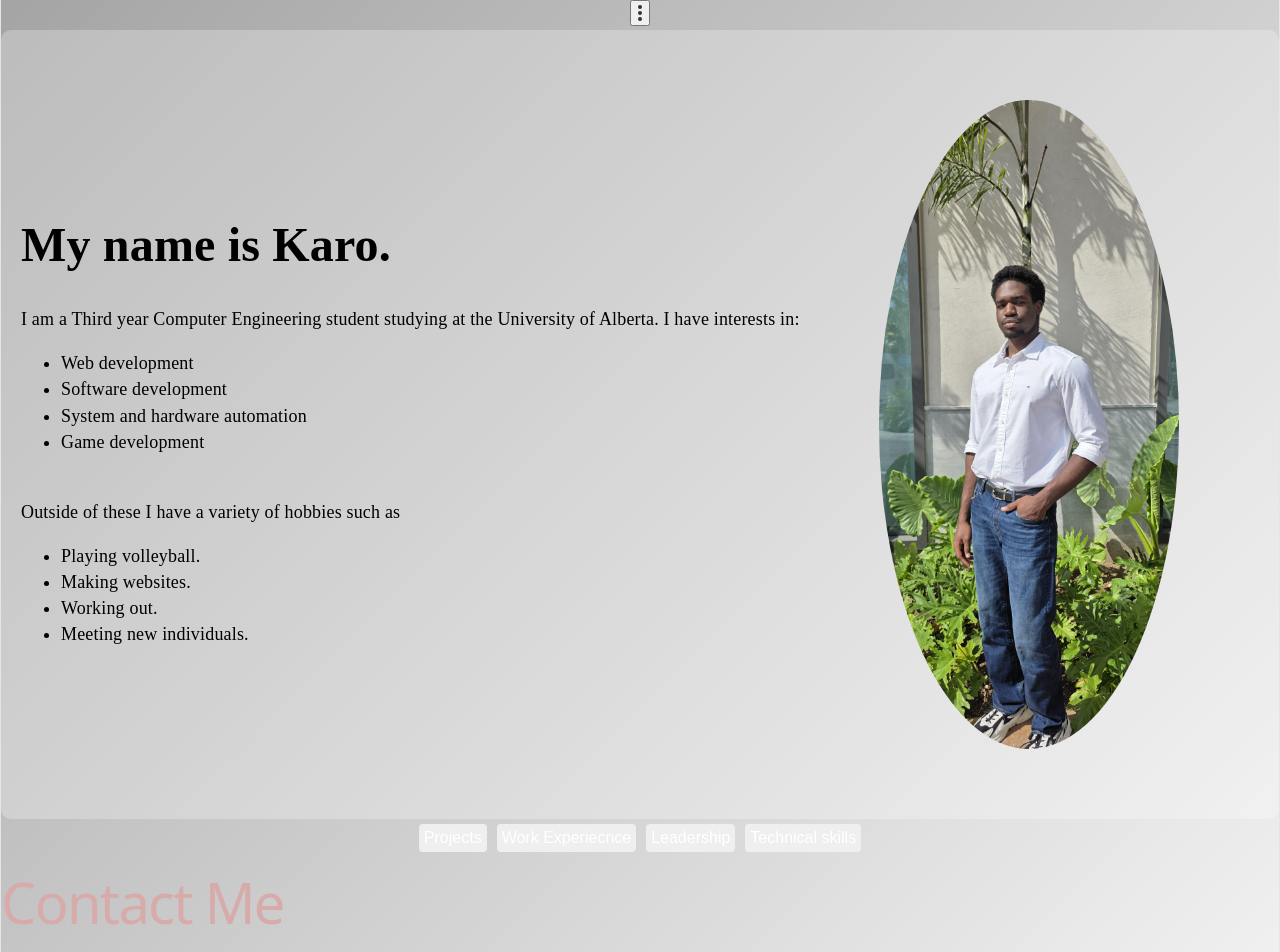
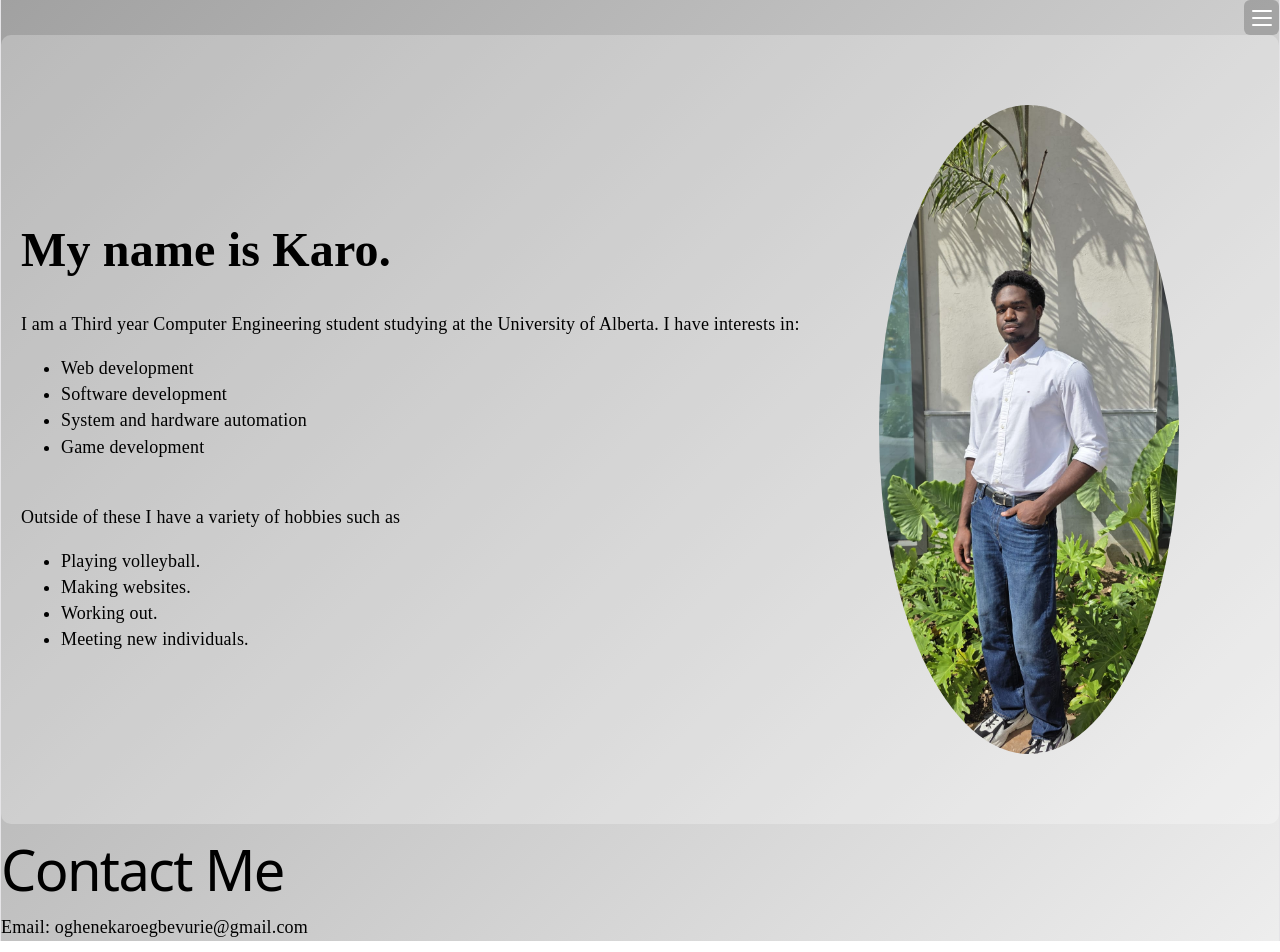
Before and after one commit to kdruid/My-Website, a React (Vite) app in the folder frontend/: page / in a window 1280 px wide. Shown: the top 952 px of the page. Built offline with nearby package versions, Linux system fonts and the light colour scheme.

Commit message:
drop_down menu_semi_complete

```diff
--- a/frontend/src/App.css
+++ b/frontend/src/App.css
@@ -29,6 +29,62 @@ html, body, #root {
     flex-direction: column;
   }
 }
+/* the dropdown menu bar*/
+#dropDown {
+  width: 35px;
+  height: 35px;
+  background-color: rgba(0,0,0,0.2);
+  border: none;
+  border-radius: 6px;
+  cursor: pointer;
+  display: flex;
+  flex-direction: column;
+  justify-content: center;
+  align-items: center;
+  gap: 5px;
+  margin-left: auto; /* pushes it to the right */
+}
+
+.hamburger-line {
+  width: 20px;
+  height: 2px;
+  background-color: white;
+  border-radius: 2px;
+}
+.overlay {
+  position: fixed;
+  width: 97vw;
+  height: 100vh;
+  z-index: 98;        /* below dropdown, above everything else */
+}
+.dropdown-menu {
+  position: fixed;
+  top: 55px;
+  right: 10px;
+  z-index: 99;
+  border-radius: 10px;
+  display: flex;
+  flex-direction: column;
+  padding: 8px;
+  gap: 6px;
+  min-width: 160px;
+  box-shadow: 0 4px 12px rgba(0,0,0,0.2);
+  background-color: rgba(255,255,255,0.15); /* add this */
+  backdrop-filter: blur(8px);               /* add this */
+  animation: slideDown 0.3s ease forwards;
+}
+
+@keyframes slideDown {
+  from {
+    opacity: 0;
+    transform: translateY(-20px);
+  }
+  to {
+    opacity: 1;
+    transform: translateY(0);
+  }
+}
+/*end of dropdown menu*/
 
 .App{
   font-size: large;
@@ -107,14 +163,12 @@ html, body, #root {
 }
 
 .collapsible{
-  font-size: medium;
-  flex-direction: row;
-  padding: 5px;
-  margin: 5px;
+  display: flex;
+  flex-direction: column;
+  justify-content: space-around;
   border-radius: 4px;
-  border: none;
-  color: rgb(255, 255, 255);
   cursor: pointer;
+  margin-left: auto;
   transition: 0.4s;
 }
 
@@ -131,7 +185,6 @@ html, body, #root {
   justify-content: space-between;
   align-items: center;
   background-color: rgba(255,255,255,0.25);
-
   text-align: left;
   box-sizing: border-box;
   border-radius: 10px;
@@ -150,9 +203,10 @@ html, body, #root {
   width: 100%;
 }
 
+
 .footer_container h1{
   text-align: left;
-  color: hsl(0, 37%, 76%);
+  color: hsl(0, 0%, 0%);
 }
 
 .footer_container a{
@@ -167,6 +221,12 @@ html, body, #root {
 
 .footer_container a:hover{
   color: #6f5252;
+}
+
+header{
+  position: sticky;
+  top: 0;
+  z-index: 100;
 }
 
 .images{
@@ -203,6 +263,3 @@ table {
 ul{
   text-align: left;
 }
-
-
-/* the dot menu bar*/
--- a/frontend/src/App.jsx
+++ b/frontend/src/App.jsx
@@ -1,5 +1,5 @@
 import "./App.css"
-import { useState } from 'react'
+import { useState, useContext, useRef } from 'react'
 import botImage from '../images/bun.png'
 import myImage from '../images/portfolioE.jpeg'
 
@@ -13,7 +13,6 @@ function GameSlide() {
         '/Screenshot 2026-05-20 223903.png',
         '/Screenshot 2026-05-20 223917.png',
         '/Screenshot 2026-05-20 223953.png',
-        '/Screenshot 2026-05-20 224132.png',
         '/Screenshot 2026-05-20 224148.png',
         '/Screenshot 2026-05-20 224303.png',
         '/Screenshot 2026-05-20 224348.png',
@@ -36,18 +35,42 @@ function GameSlide() {
 }
 
 function App() {
-  const [tab, setTab] = useState(null)
-  const Dot = () => <div style={{ width: 4, height: 4, borderRadius: '50%', background: '#333', margin: '2px 0', top:"20px", right:"20px"   }} />;
+  const [tab, setTab] = useState(null);
+  const [open, setOpen] = useState(false)
+  const [display, setDisplay] = useState(false)
+  //const Dot = () => <div style={{ width: 4, height: 4, borderRadius: '50%', background: '#333', margin: '2px 0', top:"20px", right:"20px"   }} />;
 
   return (
     <div className="App">
       <header>
-        <button >
-          <Dot /><Dot /><Dot />
-        </button>
-      </header>
-       <main>
-        <div className="content">
+        <button onClick={() => setOpen(!open)} id="dropDown">
+            <div className="hamburger-line" />
+            <div className="hamburger-line" />
+            <div className="hamburger-line" />
+       </button>
+
+        {open && <div className="overlay" onClick={() => setOpen(false)}>
+        <div className="dropdown_menu">
+            <button onClick={() =>
+            setTab(tab === "projects" ? null : "projects")}
+            className='collapsible'>Projects</button>
+            <button onClick={() =>
+            setTab(tab === "work" ? null : "work")}
+            className='collapsible'>Work Experiecnce</button>
+            <button onClick={() =>
+            setTab(tab === "leadership" ? null : "leadership")}
+            className='collapsible'>Leadership</button>
+            <button onClick={() =>
+            setTab(tab === "skills" ? null : "skills")}
+            className='collapsible'>Technical skills</button>
+          </div>
+        </div>
+       }
+
+        </header>
+        <main>
+
+          <div className="content">
           <span>
             <h3>My name is Karo. <br /></h3>
             I am a Third year Computer Engineering student studying at the University of Alberta.
@@ -71,19 +94,6 @@ function App() {
         </div>
 
 
-
-        <button onClick={() =>
-          setTab(tab === "projects" ? null : "projects")}
-          className='collapsible'>Projects</button>
-        <button onClick={() =>
-          setTab(tab === "work" ? null : "work")}
-          className='collapsible'>Work Experiecnce</button>
-        <button onClick={() =>
-          setTab(tab === "leadership" ? null : "leadership")}
-          className='collapsible'>Leadership</button>
-        <button onClick={() =>
-          setTab(tab === "skills" ? null : "skills")}
-          className='collapsible'>Technical skills</button> <br />
 
         {tab =="projects" && (
         <div className="p_box">
```
